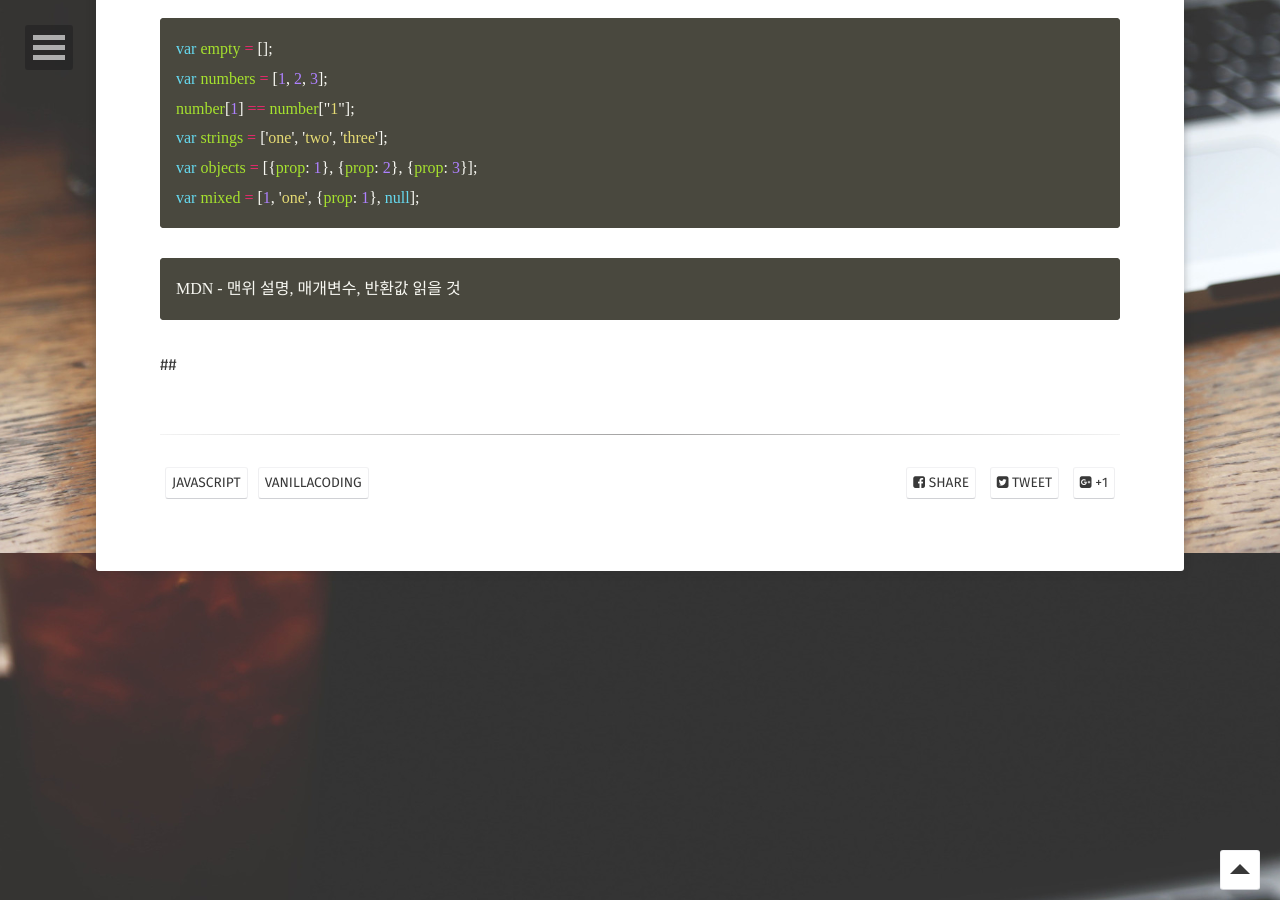
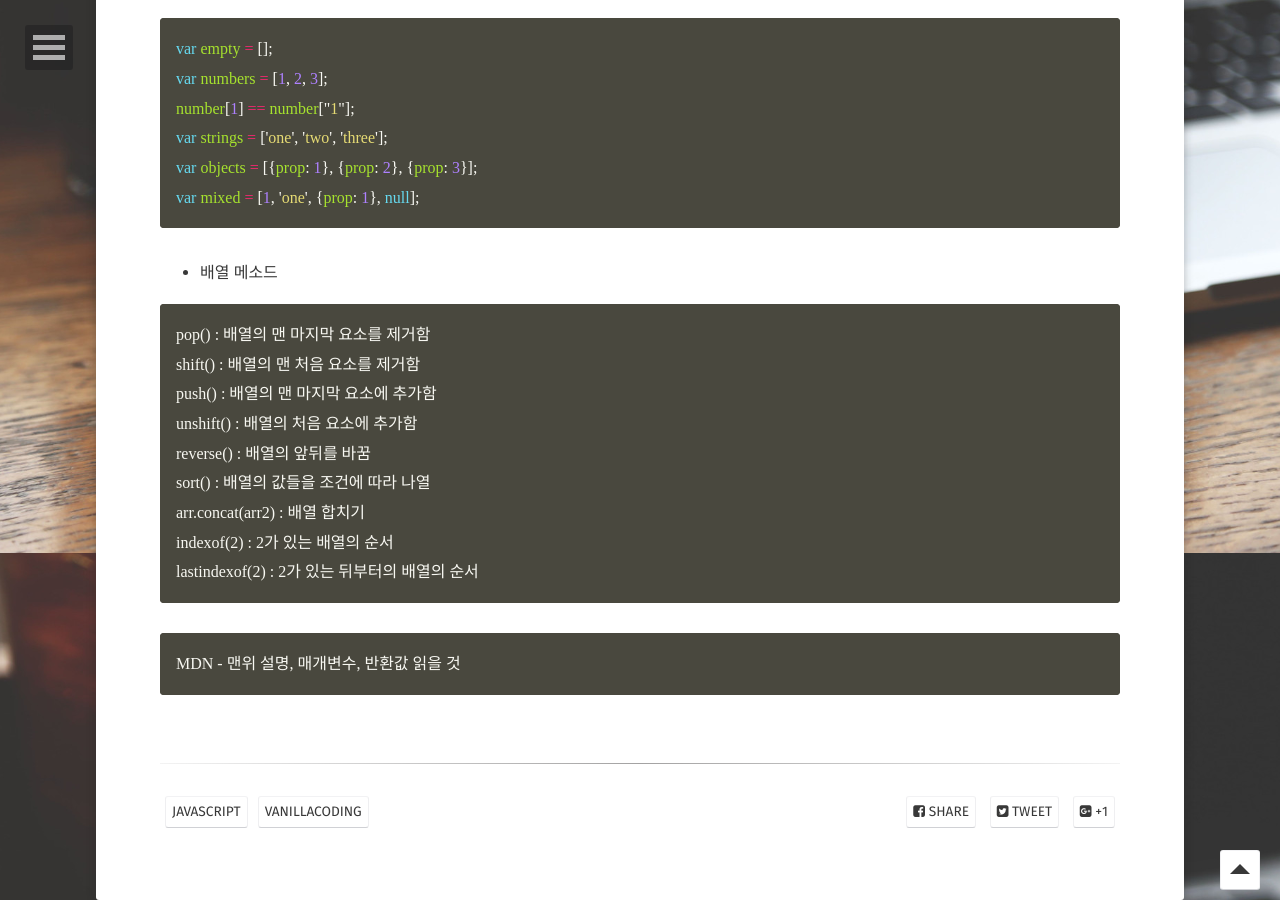
Before and after one commit to Kyounghwan01/lala, a Jekyll site: the page built from _posts/Vanillacoding/2019-04-24-prep-1week(2).md, in a window 1280 px wide and 900 px high, scrolled down 6647 px. Built offline with Jekyll 4.4.1, drawn with Linux system fonts in a browser that asks for light colours; some web fonts are replaced.

Commit message:
Update 2019-04-24-prep-1week(2).md

````diff
--- a/_posts/Vanillacoding/2019-04-24-prep-1week(2).md
+++ b/_posts/Vanillacoding/2019-04-24-prep-1week(2).md
@@ -244,9 +244,20 @@ var strings = ['one', 'two', 'three'];
 var objects = [{prop: 1}, {prop: 2}, {prop: 3}];
 var mixed = [1, 'one', {prop: 1}, null];
 ```
+- 배열 메소드
+
+```
+pop() : 배열의 맨 마지막 요소를 제거함
+shift() : 배열의 맨 처음 요소를 제거함
+push() : 배열의 맨 마지막 요소에 추가함
+unshift() : 배열의 처음 요소에 추가함
+reverse() : 배열의 앞뒤를 바꿈
+sort() : 배열의 값들을 조건에 따라 나열
+arr.concat(arr2) : 배열 합치기
+indexof(2) : 2가 있는 배열의 순서
+lastindexof(2) : 2가 있는 뒤부터의 배열의 순서
+```
 
 ```
 MDN - 맨위 설명, 매개변수, 반환값 읽을 것
 ```
-
-##
````
